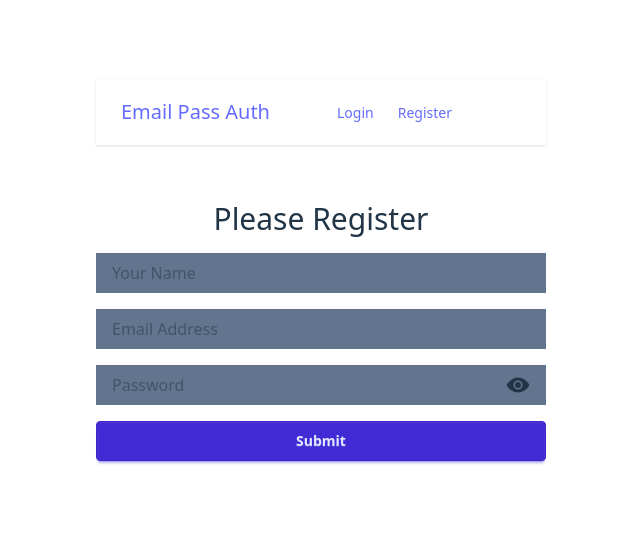
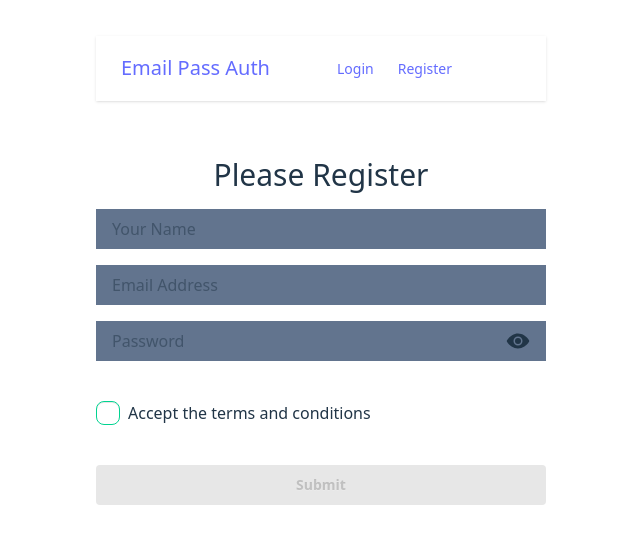
Before and after one commit to jnakht/user-email-password-auth-recap, a React (Vite) app: page /register in a window 1280 px wide. Shown: the part 130-674 px from the top of the page, without its empty margins (319-959 px from the left). Built offline with nearby package versions, Linux system fonts and the light colour scheme.

Commit message:
if do not accept the terms, submit button disabled, else button works

```diff
--- a/src/Register/Register.jsx
+++ b/src/Register/Register.jsx
@@ -5,6 +5,10 @@ import { IoEyeOff } from "react-icons/io5";
 import { useState } from "react";
 const Register = () => {
     const [showPassword, setShowPassword] = useState(false);
+    const [termsAccepted, setTermsAccepted] = useState(false);
+    const handleTermsAccepted = () => {
+        setTermsAccepted(!termsAccepted);
+    }
     const handleRegister = (e) => {
         e.preventDefault();
         const userEmail = e.target.email.value;
@@ -35,7 +39,11 @@ const Register = () => {
                         }
                     </span>
                 </div>
-                <input className="btn btn-primary" type="submit" value="Submit" />
+                <div className="flex gap-2 mt-6 mb-6">
+                      <input onClick={handleTermsAccepted} type="checkbox"  className="checkbox checkbox-success" />
+                      <p>Accept the terms and conditions</p>
+                </div>
+                <input disabled={!termsAccepted} className="btn btn-primary" type="submit" value="Submit" />
             </form>
         </div>
     );
```
